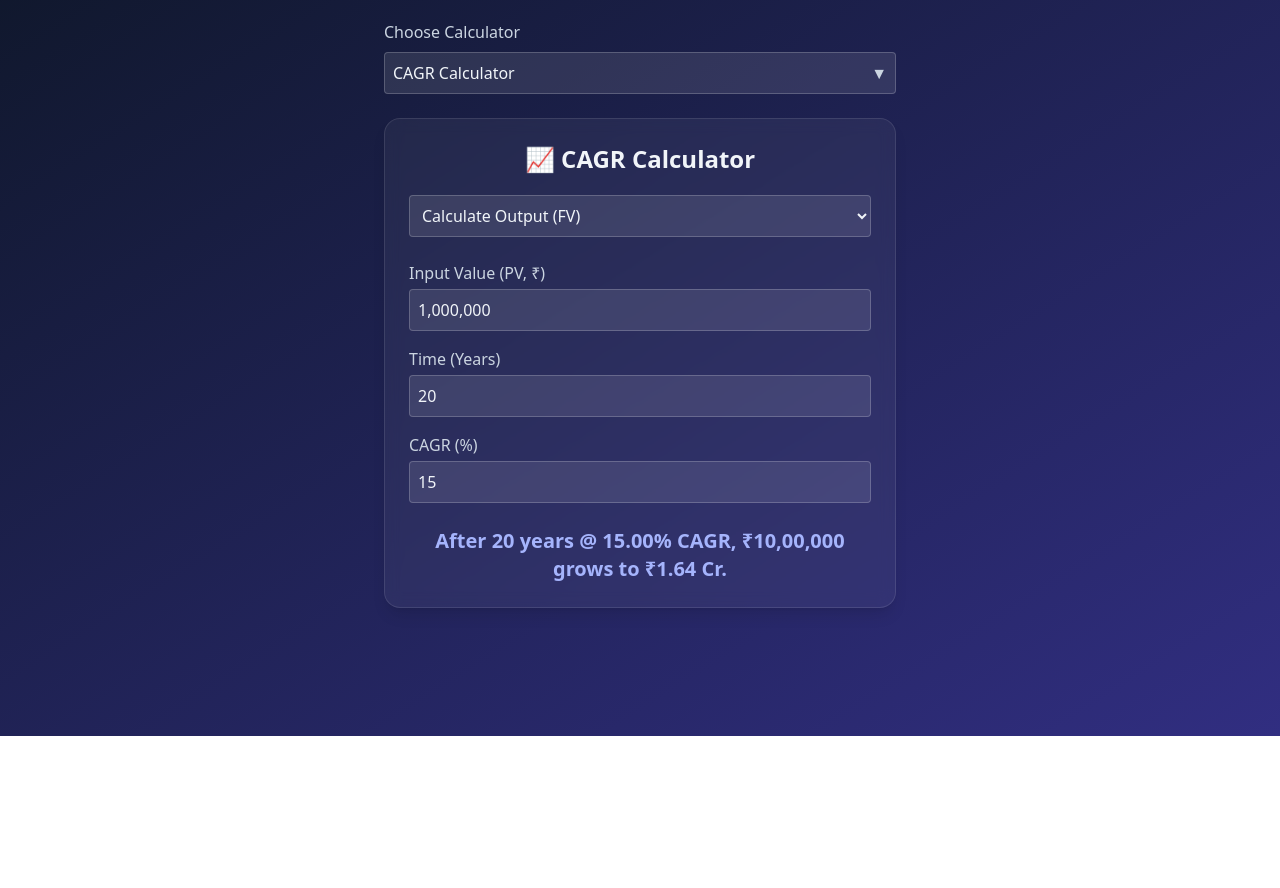
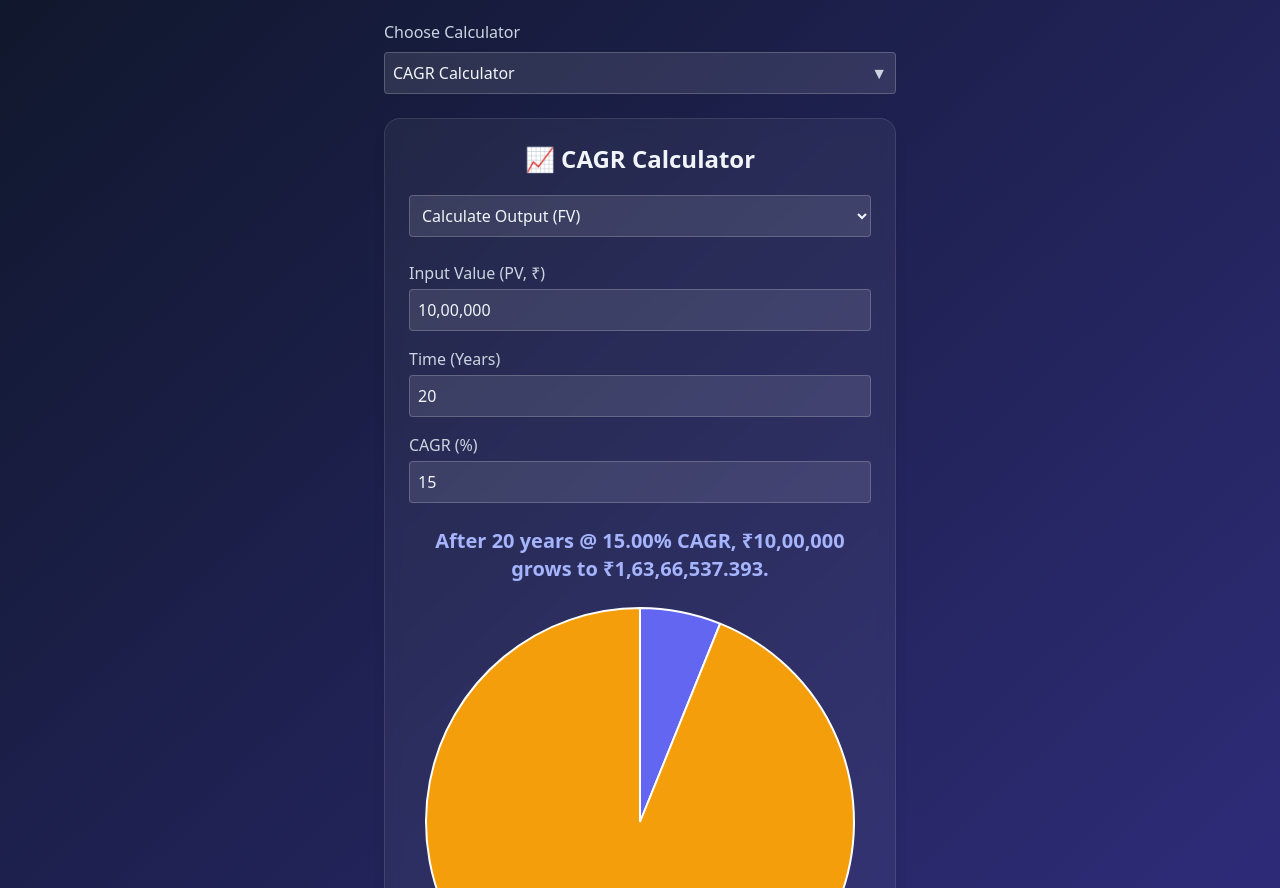
Before and after one commit to mukundjajadiya/calc, a plain HTML site: page index.html in a window 1280 px wide. Shown: the part 64-952 px from the top of the page. Before the commit the page ends 800 px from the top, so only its background shows below. Drawn offline with nearby package versions, Linux system fonts and the light colour scheme.

Commit message:
Refactor financial calculators to include chart visualization and improve input handling

```diff
--- a/index.html
+++ b/index.html
@@ -1,65 +1,59 @@
 <!DOCTYPE html>
 <html lang="en">
 <head>
-    <meta charset="utf-8" />
-    <meta name="viewport" content="width=device-width,initial-scale=1" />
+<meta charset="UTF-8">
+<meta name="viewport" content="width=device-width, initial-scale=1.0">
 <title>Financial Calculators</title>
 <script src="https://cdn.tailwindcss.com"></script>
+<script src="https://cdn.jsdelivr.net/npm/chart.js"></script>
 <style>
-      /* Custom scrollbar for dropdown if needed */
-      #customSelectOptions::-webkit-scrollbar {
-        width: 6px;
-      }
-      #customSelectOptions::-webkit-scrollbar-thumb {
-        background-color: rgba(255, 255, 255, 0.3);
-        border-radius: 3px;
-      }
+  #customSelectOptions { max-height: 200px; overflow-y: auto; }
 </style>
 <script>
-      // Utility functions
 class Utils {
-        static formatINR(num) {
-          return new Intl.NumberFormat("en-IN").format(num);
+  static formatINR(num) { return new Intl.NumberFormat("en-IN").format(num); }
+  static unformatNumber(x) { return parseFloat(x.toString().replace(/,/g, "")) || 0; }
+  static fmtINR(val){ return "₹"+Utils.formatINR(val); }
 }
-        static unformatNumber(x) {
-          return parseFloat(x.toString().replace(/,/g, "")) || 0;
+
+class Calculator {
+  constructor(containerId){
+    this.container = document.getElementById(containerId);
+    this.chartEl = this.container.querySelector("canvas");
+    if(this.chartEl){
+      this.chart = new Chart(this.chartEl,{
+        type:'pie',
+        data:{
+          labels:['Invested Amount','Returns'],
+          datasets:[{data:[0,0], backgroundColor:['#6366f1','#f59e0b'] }]
+        },
+        options:{
+          responsive:true,
+          plugins:{
+            legend:{ position:'bottom', labels:{ color:'#fff' } },
+            tooltip:{ callbacks:{
+              label: function(context){
+                return context.label + ': ₹' + Utils.formatINR(context.raw);
               }
-        static fmtINR(val) {
-          if (!isFinite(val) || val === null) return "-";
-          const crore = 1e7;
-          if (Math.abs(val) >= crore) {
-            return (
-              "₹" +
-              (val / crore).toLocaleString("en-IN", {
-                maximumFractionDigits: 2,
-              }) +
-              " Cr"
-            );
+            }}
           }
-          return (
-            "₹" +
-            Number(val).toLocaleString("en-IN", { maximumFractionDigits: 2 })
-          );
+        }
+      });
+    }
+  }
+  show(){ this.container.style.display="block"; }
+  hide(){ this.container.style.display="none"; }
+  recalc(){}
+  updateChart(invested, returns){
+    if(this.chart){
+      this.chart.data.datasets[0].data = [invested, returns];
+      this.chart.update();
+    }
   }
 }
 
-      // Base class
-      class Calculator {
-        constructor(containerId) {
-          this.container = document.getElementById(containerId);
-        }
-        show() {
-          this.container.style.display = "block";
-        }
-        hide() {
-          this.container.style.display = "none";
-        }
-        recalc() {}
-      }
-
-      // CAGR Calculator
-      class CAGRCalculator extends Calculator {
-        constructor(containerId) {
+class CAGRCalculator extends Calculator{
+  constructor(containerId){
     super(containerId);
     this.modeEl = this.container.querySelector("#mode");
     this.pvEl = this.container.querySelector("#pv");
@@ -70,198 +64,121 @@
     this.fvField = this.container.querySelector("#fvField");
     this.resultEl = this.container.querySelector("#result");
 
-          [this.pvEl, this.fvEl].forEach((el) => {
-            el.addEventListener("input", () => {
+    [this.pvEl,this.fvEl,this.yearsEl,this.rateEl].forEach(el=>{
       this.formatInput(el);
-              this.recalc();
+      el.addEventListener("input",()=>{ this.formatInput(el); this.recalc(); });
+      el.addEventListener("blur",()=> this.formatInput(el));
     });
-            el.addEventListener("blur", () => this.formatInput(el));
-          });
-          [this.rateEl, this.yearsEl, this.modeEl].forEach((el) =>
-            el.addEventListener("input", () => this.recalc())
-          );
-
+    this.modeEl.addEventListener("input",()=>this.recalc());
     this.recalc();
   }
-
-        formatInput(el) {
-          const raw = Utils.unformatNumber(el.value);
-          el.value = Utils.formatINR(raw);
-        }
-
-        recalc() {
-          const mode = this.modeEl.value;
-          let PV = Utils.unformatNumber(this.pvEl.value);
-          let FV = Utils.unformatNumber(this.fvEl.value);
-          let r = parseFloat(this.rateEl.value) / 100 || 0;
-          let t = parseFloat(this.yearsEl.value) || 0;
-
-          if (mode === "fv") {
-            this.pvField.style.display = "block";
-            this.fvField.style.display = "none";
-            FV = PV * Math.pow(1 + r, t);
-            this.resultEl.textContent = `After ${t} years @ ${(r * 100).toFixed(
-              2
-            )}% CAGR, ${Utils.fmtINR(PV)} grows to ${Utils.fmtINR(FV)}.`;
-          } else {
-            this.pvField.style.display = "none";
-            this.fvField.style.display = "block";
-            PV = FV / Math.pow(1 + r, t);
-            this.resultEl.textContent = `To reach ${Utils.fmtINR(
-              FV
-            )} in ${t} years @ ${(r * 100).toFixed(
-              2
-            )}% CAGR, you need ${Utils.fmtINR(PV)} today.`;
+  formatInput(el){ el.value = Utils.formatINR(Utils.unformatNumber(el.value)); }
+  recalc(){
+    const mode=this.modeEl.value;
+    let PV=Utils.unformatNumber(this.pvEl.value);
+    let FV=Utils.unformatNumber(this.fvEl.value);
+    let r=parseFloat(this.rateEl.value)/100||0;
+    let t=parseFloat(this.yearsEl.value)||0;
+    if(mode==="fv"){
+      this.pvField.style.display="block"; this.fvField.style.display="none";
+      FV = PV*Math.pow(1+r,t);
+      this.resultEl.textContent=`After ${t} years @ ${(r*100).toFixed(2)}% CAGR, ${Utils.fmtINR(PV)} grows to ${Utils.fmtINR(FV)}.`;
+      this.updateChart(PV,FV-PV);
+    }else{
+      this.pvField.style.display="none"; this.fvField.style.display="block";
+      PV = FV/Math.pow(1+r,t);
+      this.resultEl.textContent=`To reach ${Utils.fmtINR(FV)} in ${t} years @ ${(r*100).toFixed(2)}% CAGR, you need ${Utils.fmtINR(PV)} today.`;
+      this.updateChart(PV,FV-PV);
     }
   }
 }
 
-      // SIP Calculator
-      class SIPCalculator extends Calculator {
-        constructor(containerId) {
+class SIPCalculator extends Calculator{
+  constructor(containerId){
     super(containerId);
     this.sipEl = this.container.querySelector("#sipAmount");
     this.rateEl = this.container.querySelector("#sipRate");
     this.yearsEl = this.container.querySelector("#sipYears");
     this.resultEl = this.container.querySelector("#sipResult");
 
-          [this.sipEl].forEach((el) => {
-            el.addEventListener("input", () => {
+    [this.sipEl,this.rateEl,this.yearsEl].forEach(el=>{
       this.formatInput(el);
-              this.recalc();
+      el.addEventListener("input",()=>{ this.formatInput(el); this.recalc(); });
+      el.addEventListener("blur",()=> this.formatInput(el));
     });
-            el.addEventListener("blur", () => this.formatInput(el));
-          });
-          [this.rateEl, this.yearsEl].forEach((el) =>
-            el.addEventListener("input", () => this.recalc())
-          );
-
     this.recalc();
   }
-
-        formatInput(el) {
-          const raw = Utils.unformatNumber(el.value);
-          el.value = Utils.formatINR(raw);
-        }
-
-        recalc() {
-          let P = Utils.unformatNumber(this.sipEl.value);
-          let r = parseFloat(this.rateEl.value) / 100 || 0;
-          let t = parseFloat(this.yearsEl.value) || 0;
-          let n = 12;
-
-          let i = r / n;
-          let months = n * t;
-          let FV = P * ((Math.pow(1 + i, months) - 1) / i) * (1 + i);
-
-          this.resultEl.textContent = `Investing ${Utils.fmtINR(
-            P
-          )} per month for ${t} years @ ${(r * 100).toFixed(
-            2
-          )}% CAGR grows to ${Utils.fmtINR(FV)}.`;
+  formatInput(el){ el.value = Utils.formatINR(Utils.unformatNumber(el.value)); }
+  recalc(){
+    let P=Utils.unformatNumber(this.sipEl.value);
+    let r=parseFloat(this.rateEl.value)/100||0;
+    let t=parseFloat(this.yearsEl.value)||0;
+    let n=12, i=r/n, months=n*t;
+    let FV = P*((Math.pow(1+i,months)-1)/i)*(1+i);
+    let invested = P*months, returns = FV-invested;
+    this.resultEl.textContent=`Investing ${Utils.fmtINR(P)} per month for ${t} years @ ${(r*100).toFixed(2)}% CAGR grows to ${Utils.fmtINR(FV)}.`;
+    this.updateChart(invested, returns);
   }
 }
 
-      // Manager
-      class CalculatorManager {
-        constructor() {
+class CalculatorManager{
+  constructor(){
     this.selectorBtn = document.getElementById("customSelectBtn");
     this.selectorText = document.getElementById("customSelectText");
     this.optionsList = document.getElementById("customSelectOptions");
+    this.calculators = { cagr:new CAGRCalculator("cagrCalc"), sip:new SIPCalculator("sipCalc") };
+    this.current="cagr";
 
-          this.calculators = {
-            cagr: new CAGRCalculator("cagrCalc"),
-            sip: new SIPCalculator("sipCalc"),
-          };
-          this.current = "cagr";
-
-          this.selectorBtn.addEventListener("click", () =>
-            this.optionsList.classList.toggle("hidden")
-          );
-          this.optionsList.querySelectorAll("li").forEach((li) => {
-            li.addEventListener("click", () => {
+    this.selectorBtn.addEventListener("click",()=>this.optionsList.classList.toggle("hidden"));
+    this.optionsList.querySelectorAll("li").forEach(li=>{
+      li.addEventListener("click",()=>{
         this.selectorText.textContent = li.textContent;
         this.optionsList.classList.add("hidden");
         this.switchCalculator(li.dataset.value);
       });
     });
 
-          document.addEventListener("click", (e) => {
-            if (
-              !this.selectorBtn.contains(e.target) &&
-              !this.optionsList.contains(e.target)
-            ) {
+    document.addEventListener("click",(e)=>{
+      if(!this.selectorBtn.contains(e.target)&&!this.optionsList.contains(e.target)){
         this.optionsList.classList.add("hidden");
       }
     });
 
     this.switchCalculator(this.current);
   }
-
-        switchCalculator(name) {
-          Object.keys(this.calculators).forEach((k) =>
-            this.calculators[k].hide()
-          );
+  switchCalculator(name){
+    Object.keys(this.calculators).forEach(k=>this.calculators[k].hide());
     this.calculators[name].show();
-          this.current = name;
+    this.current=name;
   }
 }
 
-      window.addEventListener(
-        "DOMContentLoaded",
-        () => new CalculatorManager()
-      );
+window.addEventListener("DOMContentLoaded",()=>new CalculatorManager());
 </script>
 </head>
-  <body
-    class="bg-gradient-to-br from-slate-900 to-indigo-900 min-h-screen flex flex-col items-center justify-start p-6 text-slate-100"
-  >
+<body class="bg-gradient-to-br from-slate-900 to-indigo-900 min-h-screen flex flex-col items-center justify-start p-6 text-slate-100">
 <h1 class="text-3xl font-bold mb-6">💹 Financial Calculators</h1>
 
-    <!-- Custom Dropdown Selector -->
+<!-- Dropdown Selector -->
 <div class="relative w-full max-w-lg mb-6">
   <label class="block mb-2 text-slate-300">Choose Calculator</label>
   <div class="relative">
-        <button
-          id="customSelectBtn"
-          class="w-full p-2 rounded bg-white/10 border border-white/20 text-slate-100 text-left flex justify-between items-center"
-        >
+    <button id="customSelectBtn" class="w-full p-2 rounded bg-white/10 border border-white/20 text-slate-100 text-left flex justify-between items-center">
       <span id="customSelectText">CAGR Calculator</span>
       <span class="text-slate-300">▼</span>
     </button>
-        <ul
-          id="customSelectOptions"
-          class="absolute w-full mt-1 bg-slate-800 border border-white/20 rounded shadow-lg hidden z-10"
-        >
-          <li
-            data-value="cagr"
-            class="p-2 hover:bg-indigo-600 cursor-pointer text-slate-100"
-          >
-            CAGR Calculator
-          </li>
-          <li
-            data-value="sip"
-            class="p-2 hover:bg-indigo-600 cursor-pointer text-slate-100"
-          >
-            SIP Calculator
-          </li>
+    <ul id="customSelectOptions" class="absolute w-full mt-1 bg-slate-800 border border-white/20 rounded shadow-lg hidden z-10">
+      <li data-value="cagr" class="p-2 hover:bg-indigo-600 cursor-pointer text-slate-100">CAGR Calculator</li>
+      <li data-value="sip" class="p-2 hover:bg-indigo-600 cursor-pointer text-slate-100">SIP Calculator</li>
     </ul>
   </div>
 </div>
 
 <!-- CAGR Calculator -->
-    <div
-      id="cagrCalc"
-      class="bg-white/5 backdrop-blur rounded-2xl p-6 shadow-lg border border-white/10 max-w-lg w-full"
-    >
-      <h2 class="text-2xl font-semibold mb-4 text-center">
-        📈 CAGR Calculator
-      </h2>
+<div id="cagrCalc" class="bg-white/5 backdrop-blur rounded-2xl p-6 shadow-lg border border-white/10 max-w-lg w-full">
+  <h2 class="text-2xl font-semibold mb-4 text-center">📈 CAGR Calculator</h2>
   <div class="flex justify-center mb-6">
-        <select
-          id="mode"
-          class="mt-1 w-full p-2 rounded bg-white/10 border border-white/20 text-slate-100"
-        >
+    <select id="mode" class="mt-1 w-full p-2 rounded bg-white/10 border border-white/20 text-slate-100">
       <option value="fv">Calculate Output (FV)</option>
       <option value="pv">Calculate Input (PV)</option>
     </select>
@@ -269,88 +186,47 @@
   <div class="space-y-4">
     <label class="block" id="pvField">
       <span class="text-slate-300">Input Value (PV, ₹)</span>
-          <input
-            id="pv"
-            type="text"
-            value="1,000,000"
-            class="mt-1 w-full p-2 rounded bg-white/10 border border-white/20 text-slate-100"
-          />
+      <input id="pv" type="text" value="10,00,000" class="mt-1 w-full p-2 rounded bg-white/10 border border-white/20 text-slate-100" />
     </label>
-        <label class="block" id="fvField" style="display: none">
+    <label class="block" id="fvField" style="display:none">
       <span class="text-slate-300">Target Output Value (FV, ₹)</span>
-          <input
-            id="fv"
-            type="text"
-            value="10,00,00,000"
-            class="mt-1 w-full p-2 rounded bg-white/10 border border-white/20 text-slate-100"
-          />
+      <input id="fv" type="text" value="10,00,00,000" class="mt-1 w-full p-2 rounded bg-white/10 border border-white/20 text-slate-100" />
     </label>
     <label class="block">
       <span class="text-slate-300">Time (Years)</span>
-          <input
-            id="years"
-            type="number"
-            step="1"
-            value="20"
-            class="mt-1 w-full p-2 rounded bg-white/10 border border-white/20 text-slate-100"
-          />
+      <input id="years" type="text" value="20" class="mt-1 w-full p-2 rounded bg-white/10 border border-white/20 text-slate-100" />
     </label>
     <label class="block">
       <span class="text-slate-300">CAGR (%)</span>
-          <input
-            id="rate"
-            type="number"
-            step="0.01"
-            value="15"
-            class="mt-1 w-full p-2 rounded bg-white/10 border border-white/20 text-slate-100"
-          />
+      <input id="rate" type="text" value="15" class="mt-1 w-full p-2 rounded bg-white/10 border border-white/20 text-slate-100" />
     </label>
   </div>
   <div class="mt-6 text-center text-xl font-semibold">
     <span id="result" class="text-indigo-300">—</span>
   </div>
+  <div class="mt-6"><canvas></canvas></div>
 </div>
 
 <!-- SIP Calculator -->
-    <div
-      id="sipCalc"
-      class="bg-white/5 backdrop-blur rounded-2xl p-6 shadow-lg border border-white/10 max-w-lg w-full hidden"
-    >
+<div id="sipCalc" class="bg-white/5 backdrop-blur rounded-2xl p-6 shadow-lg border border-white/10 max-w-lg w-full hidden">
   <h2 class="text-2xl font-semibold mb-4 text-center">💰 SIP Calculator</h2>
   <div class="space-y-4">
     <label class="block">
       <span class="text-slate-300">Monthly SIP Amount (₹)</span>
-          <input
-            id="sipAmount"
-            type="text"
-            value="10,000"
-            class="mt-1 w-full p-2 rounded bg-white/10 border border-white/20 text-slate-100"
-          />
+      <input id="sipAmount" type="text" value="10,000" class="mt-1 w-full p-2 rounded bg-white/10 border border-white/20 text-slate-100" />
     </label>
     <label class="block">
       <span class="text-slate-300">Time (Years)</span>
-          <input
-            id="sipYears"
-            type="number"
-            step="1"
-            value="20"
-            class="mt-1 w-full p-2 rounded bg-white/10 border border-white/20 text-slate-100"
-          />
+      <input id="sipYears" type="text" value="20" class="mt-1 w-full p-2 rounded bg-white/10 border border-white/20 text-slate-100" />
     </label>
     <label class="block">
       <span class="text-slate-300">CAGR (%)</span>
-          <input
-            id="sipRate"
-            type="number"
-            step="0.01"
-            value="15"
-            class="mt-1 w-full p-2 rounded bg-white/10 border border-white/20 text-slate-100"
-          />
+      <input id="sipRate" type="text" value="15" class="mt-1 w-full p-2 rounded bg-white/10 border border-white/20 text-slate-100" />
     </label>
   </div>
   <div class="mt-6 text-center text-xl font-semibold">
     <span id="sipResult" class="text-indigo-300">—</span>
   </div>
-    </div>
+  <div class="mt-6"><canvas></canvas></div>
 </body>
 </html>
```
Lines whose indentation alone changed are shown as unchanged.
